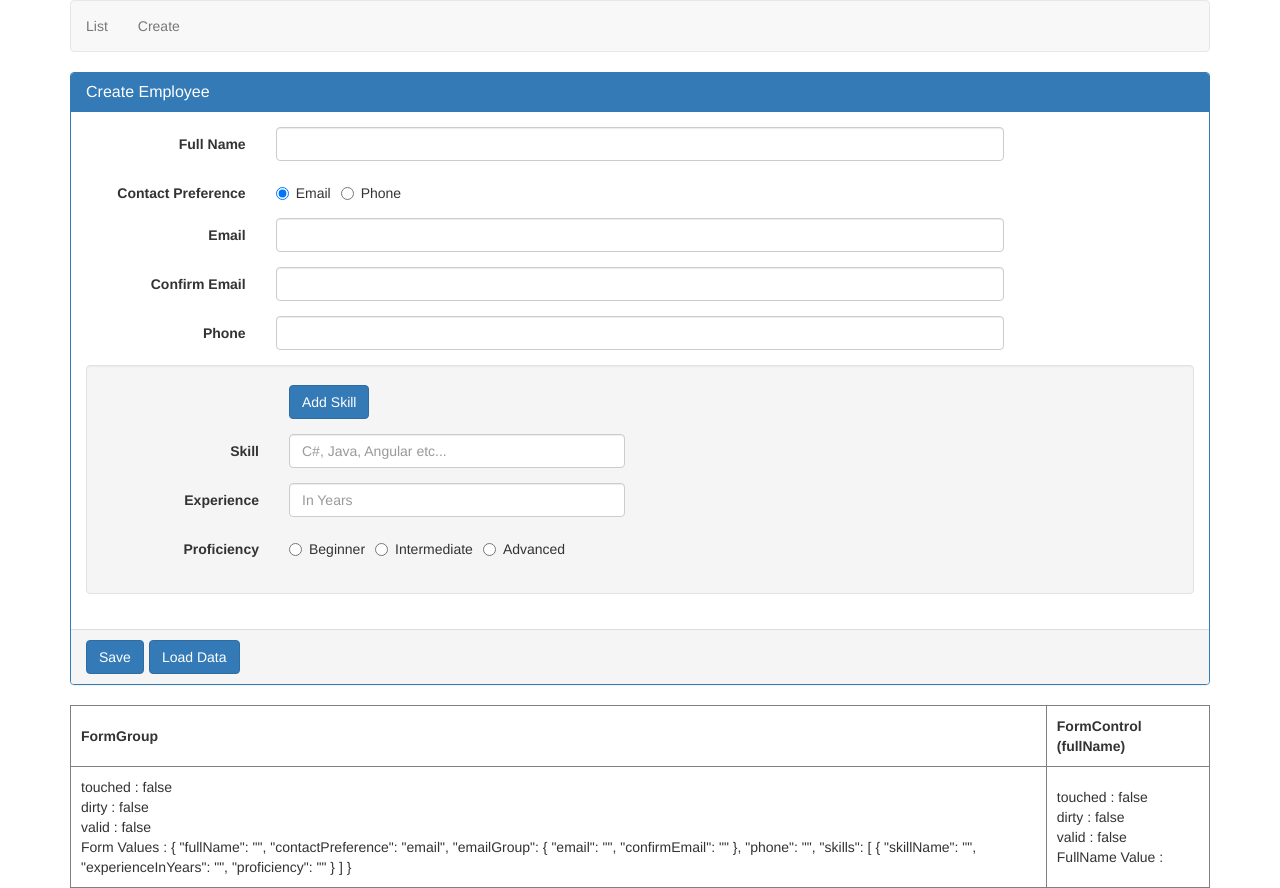
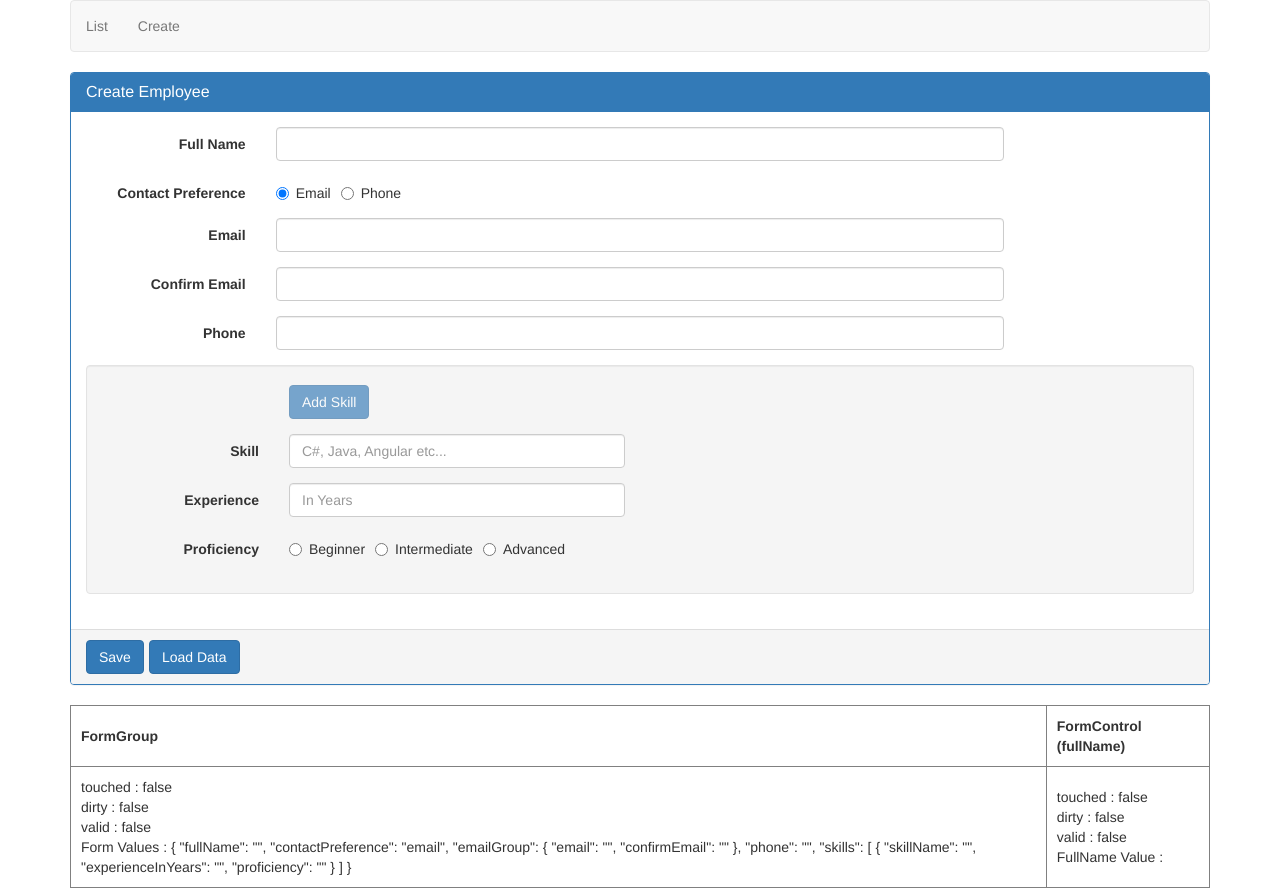
Before and after one commit to kaushiks90/AngularReactiveForms, an Angular app: page /create in a window 1280 px wide. Built offline with nearby package versions, Linux system fonts and the light colour scheme.

Commit message:
Video 24 validating FormArray in Angular.

```diff
--- a/src/app/employee/create-employee.component.css
+++ b/src/app/employee/create-employee.component.css
@@ -0,0 +1,3 @@
+hr {
+  border: 1px solid silver;
+}
--- a/src/app/employee/create-employee.component.html
+++ b/src/app/employee/create-employee.component.html
@@ -69,13 +69,15 @@
       <div class="well">
         <div class="form-group">
           <div class="col-md-offset-2 col-md-4">
-            <button type="button" class="btn btn-primary" (click)="addSkillButtonClick()">
+            <button type="button" class="btn btn-primary" (click)="addSkillButtonClick()"
+              [disabled]="employeeForm.get('skills').invalid">
               Add Skill
             </button>
           </div>
         </div>
         <div formArrayName="skills" *ngFor="let skill of employeeForm.get('skills')['controls']
         ; let i = index">
+          <hr *ngIf="i>0">
           <div [formGroupName]="i">
 
 
```
